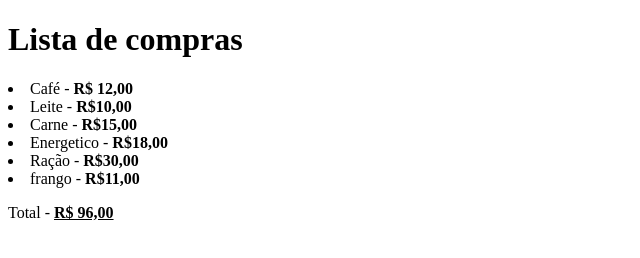
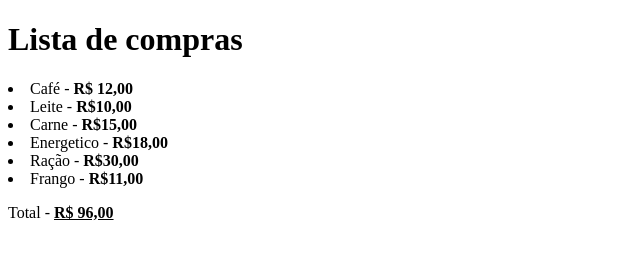
Before and after one commit to WeslleyPresa/exer-01, a plain HTML site: page index.html in a window 1280 px wide. Shown: the full height of the page, 0-640 px from the left. Drawn offline with Linux system fonts and the light colour scheme.

Commit message:
trocado frango para Frango index.html

```diff
--- a/index.html
+++ b/index.html
@@ -15,7 +15,7 @@
         <li>Carne - <b>R$15,00</b></li>
         <li>Energetico - <b>R$18,00</b></li>
         <li>Ração - <b>R$30,00</b></li>
-        <li>frango - <b>R$11,00</b></li>
+        <li>Frango - <b>R$11,00</b></li>
     </p>
 
     <p>
```
